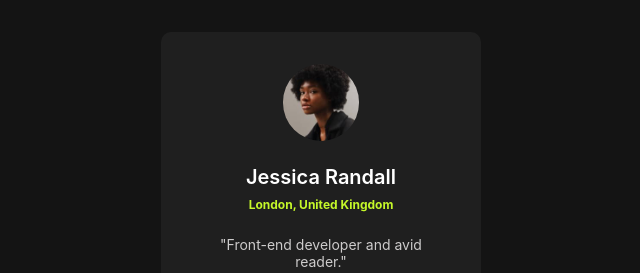
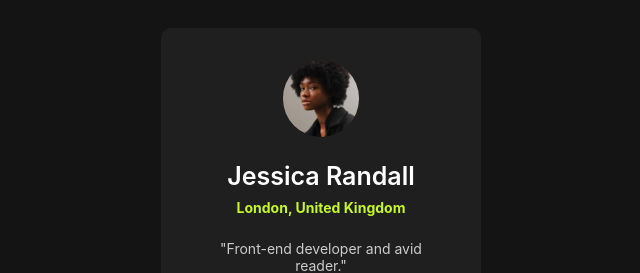
Before and after one commit to wajasha02/Social-links-profile, a plain HTML site: page index.html in a window 1280 px wide. Shown: the part 102-375 px from the top of the page, without its empty margins (319-959 px from the left). Drawn offline with Linux system fonts and the light colour scheme.

Commit message:
social links profile challenge

```diff
--- a/index.html
+++ b/index.html
@@ -19,7 +19,7 @@
     <div class="card" role="main">
       <img src="/assets/images/avatar-jessica.jpeg" alt="avatar jessica" />
       <h1>Jessica Randall</h1>
-      <h3>London, United Kingdom</h3>
+      <p class="location">London, United Kingdom</p>
 
       <p class="intro">"Front-end developer and avid reader."</p>
       <div class="btn">
--- a/style.css
+++ b/style.css
@@ -33,12 +33,12 @@ body {
     margin-bottom: 1.5rem;
 }
 .card h1 {
-    font-size: 20px;
+    font-size: 25px;
     font-weight: 600;
     margin-bottom: 0.5rem;
 }
-.card h3{
-    font-size: 12px;
+.location{
+    font-size: 14px;
     font-weight: 700;
     color: hsl(75, 94%, 57%);
     margin-bottom: 1.5rem;
```
